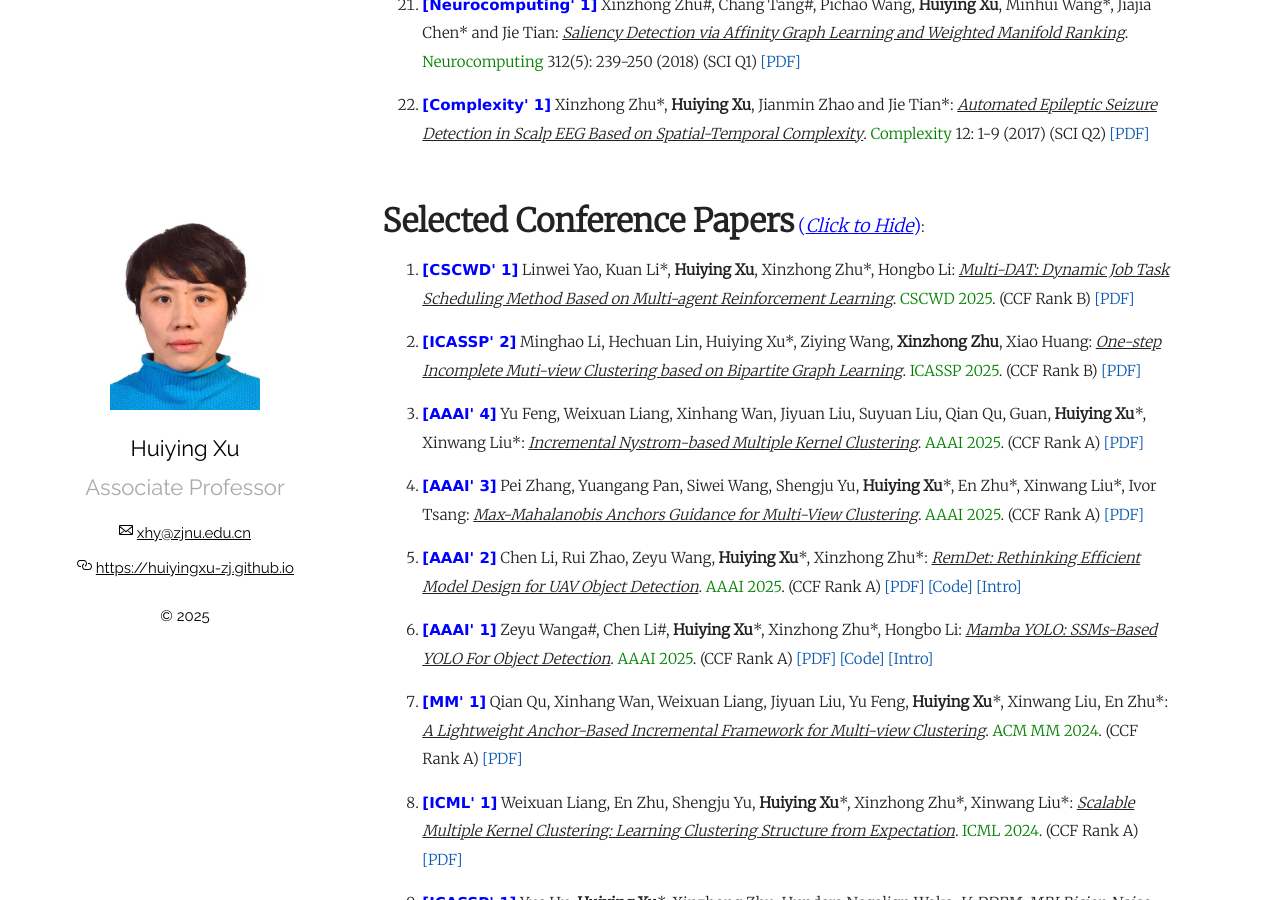
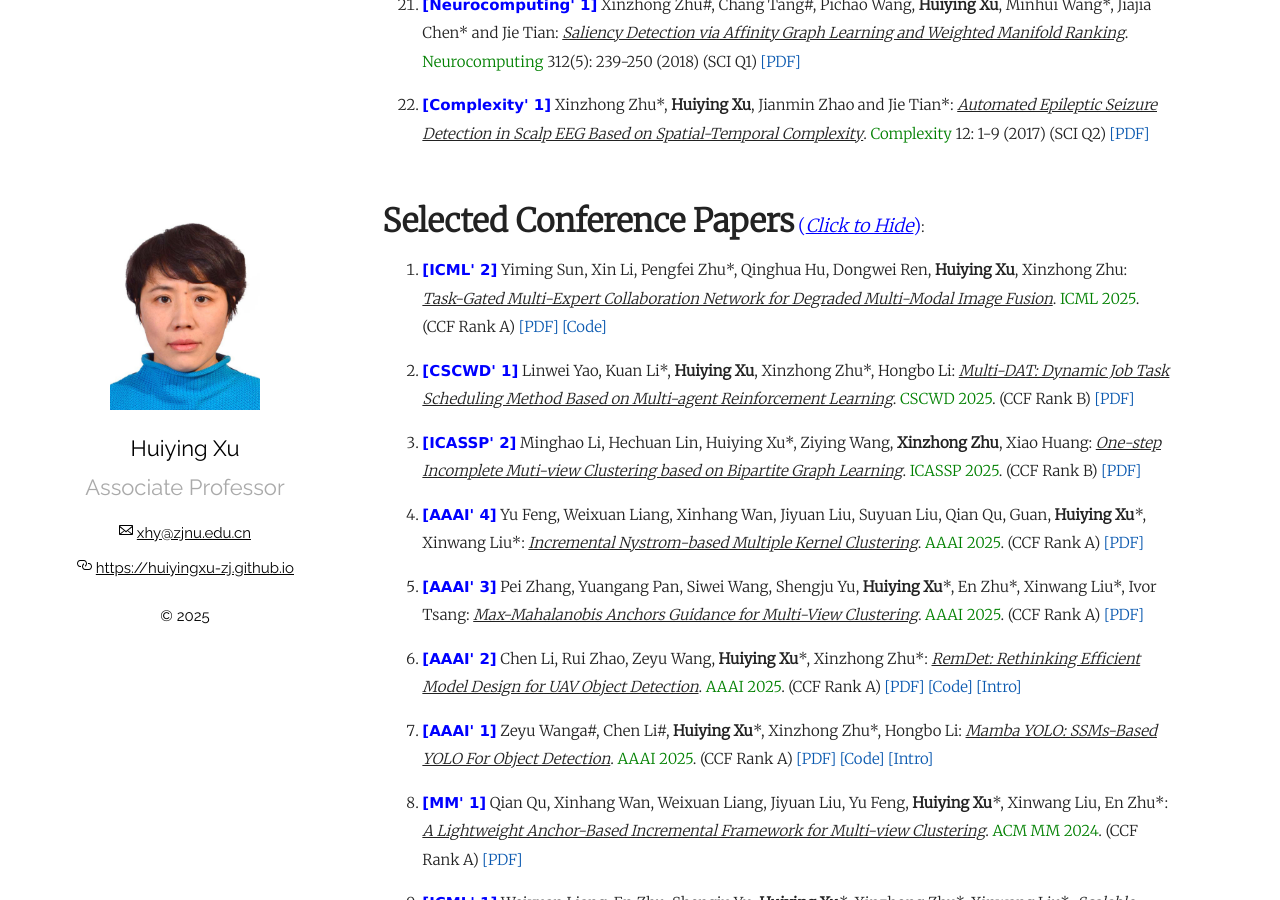
Before and after one commit to xinzhongzhu/huiyingxu-zj.github.io, a Jekyll site: the page built from index.md, in a window 1280 px wide and 900 px high, scrolled down 2651 px. Built offline with Jekyll 4.4.1, drawn with Linux system fonts in a browser that asks for light colours.

Commit message:
Update index.md

```diff
--- a/index.md
+++ b/index.md
@@ -94,6 +94,8 @@ Please drop me a message by email: <u>xhy@zjnu.edu.cn</u>
   <p>
     <ol>
 
+<p style="margin-top: 8px;"><li><font face="verdana" color="blue"><b>[ICML' 2]</b></font> Yiming Sun, Xin Li, Pengfei Zhu*, Qinghua Hu, Dongwei Ren, <b>Huiying Xu</b>, Xinzhong Zhu: <i><u>Task-Gated Multi-Expert Collaboration Network for Degraded Multi-Modal Image Fusion</u></i>. <font color="green">ICML 2025</font>. (CCF Rank A) <a href = "https://xinzhongzhu.github.io/document/3251_Task_Gated_Multi_Expert.pdf">[PDF]</a> <a href = "https://github.com/LeeX54946/TG-ECNet">[Code]</a>  </li></p>
+
 <p style="margin-top: 8px;"><li><font face="verdana" color="blue"><b>[CSCWD' 1]</b></font> Linwei Yao, Kuan Li*, <b>Huiying Xu</b>, Xinzhong Zhu*, Hongbo Li: <i><u>Multi-DAT: Dynamic Job Task Scheduling Method Based on Multi-agent Reinforcement Learning</u></i>. <font color="green">CSCWD 2025</font>. (CCF Rank B) <a href = "https://xinzhongzhu.github.io/document/Dynamic_scheduling_of_carrier_based_aircraft_support_tasks_based_on_multi_agent_reinforcement_learning.pdf">[PDF]</a>  </li></p>
 
 <p style="margin-top: 8px;"><li><font face="verdana" color="blue"><b>[ICASSP' 2]</b></font> Minghao Li, Hechuan Lin, Huiying Xu*, Ziying Wang, <b>Xinzhong Zhu</b>,  Xiao Huang: <i><u>One-step Incomplete Muti-view Clustering based on Bipartite Graph Learning</u></i>. <font color="green">ICASSP 2025</font>. (CCF Rank B) <a href = "https://xinzhongzhu.github.io/document/Minghao-Li.pdf">[PDF]</a>  </li></p>
```
